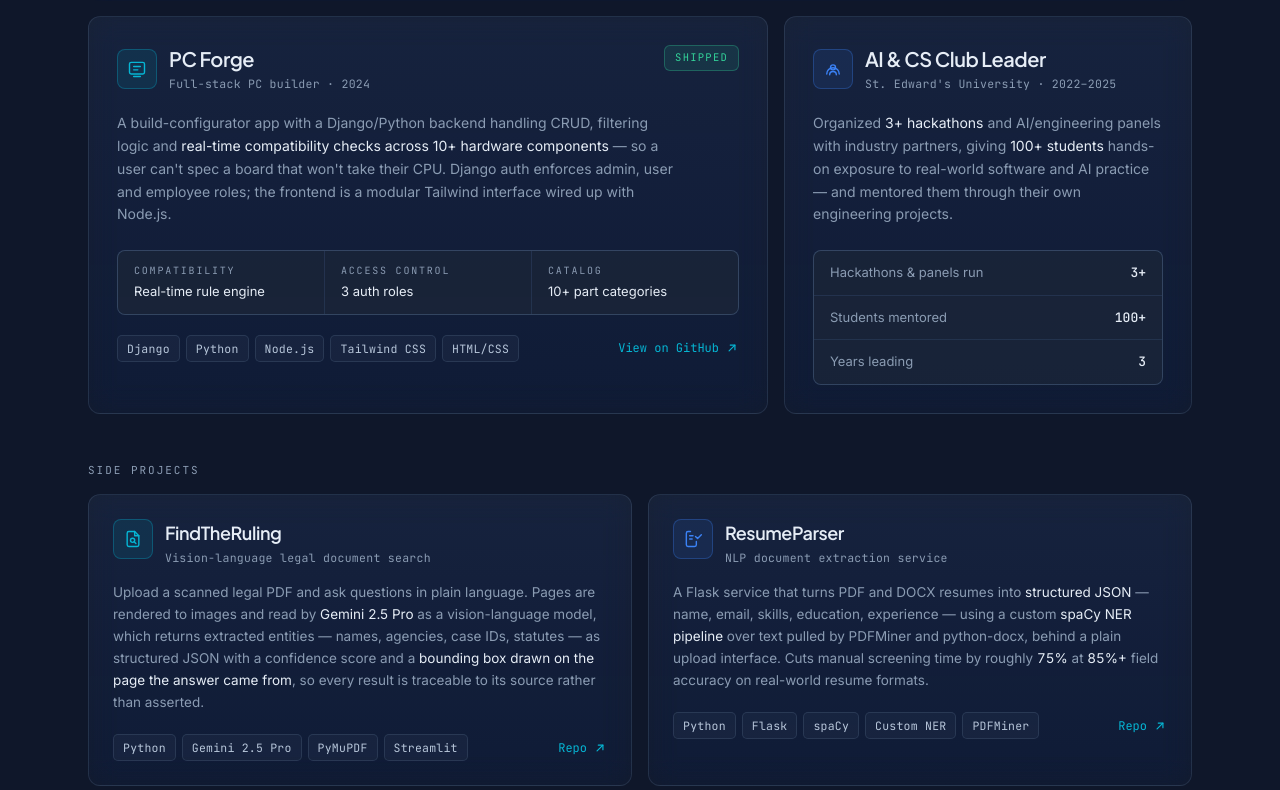
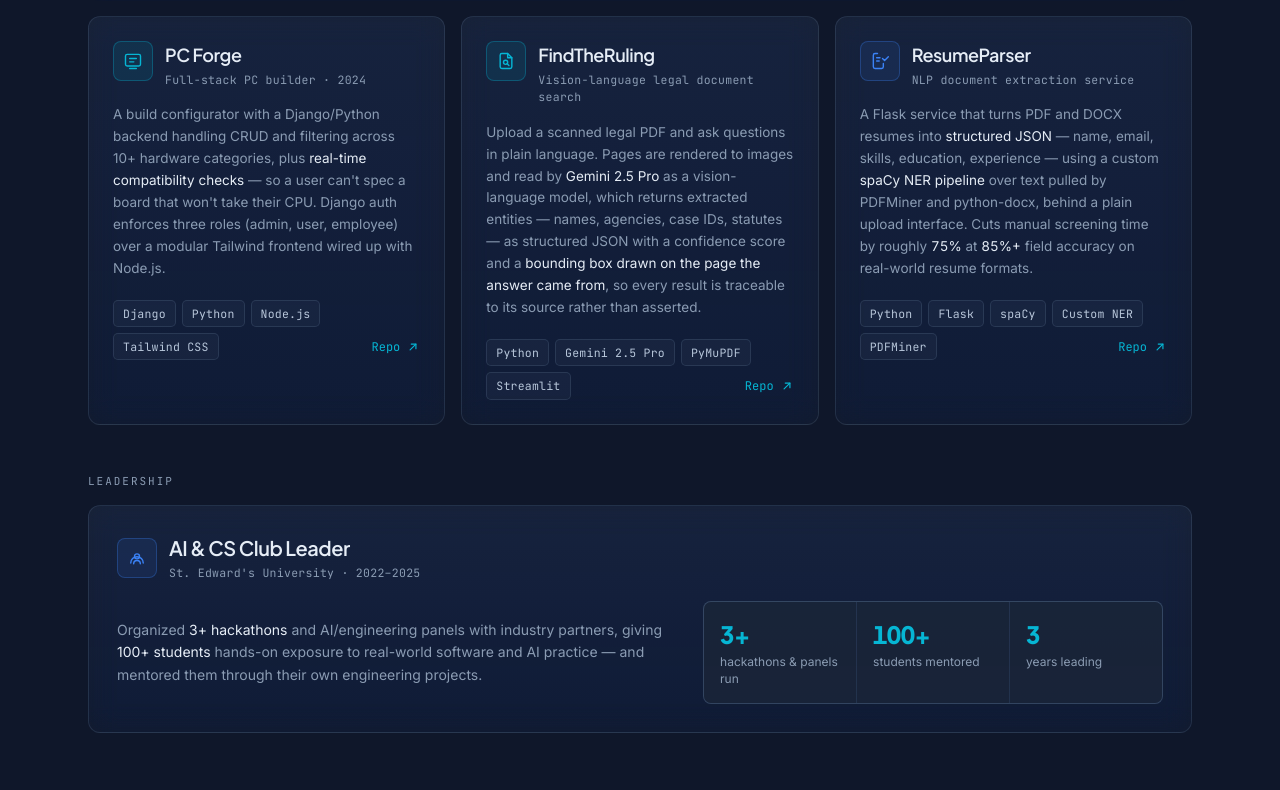
Before and after one commit to ZaayanJ/ZaayanJ.github.io, a plain HTML site: page index.html in a window 1280 px wide. Shown: the part 4420-5210 px from the top of the page. Drawn offline with nearby package versions, Linux system fonts and the light colour scheme.

Commit message:
Regroup projects section by kind rather than by tier
The Side projects label drew a line that encoded nothing: PC Forge is a
side project too, and the club card sat beside it as a visual peer despite
being a different kind of thing entirely.

- One Projects group: Formance featured, then PC Forge, FindTheRuling and
  ResumeParser as equal cards in a 3-up row.
- Leadership gets its own labeled group with the club card full width,
  copy left and a three-figure strip right.
- PC Forge loses its inline mini-grid (folded into the paragraph) and its
  SHIPPED badge, which singled it out among peers for no reason.

Co-Authored-By: Claude Opus 5 <noreply@anthropic.com>
Claude-Session: https://claude.ai/code/session_0146b6NwLgJr2dwHhR5nb6SU

```diff
--- a/index.html
+++ b/index.html
@@ -600,89 +600,35 @@
       </div>
     </article>
 
-    <div class="grid gap-4 lg:grid-cols-[1.25fr_.75fr]">
-      <article class="glass lift rounded-xl p-5 sm:p-7">
-        <div class="flex flex-wrap items-start justify-between gap-3">
-          <div class="flex items-center gap-3">
+    <div class="grid gap-4 md:grid-cols-2 lg:grid-cols-3">
+      <!-- PC Forge -->
+      <article class="glass lift rounded-xl p-5 sm:p-6">
+        <div class="flex items-start gap-3">
           <span class="flex h-10 w-10 shrink-0 items-center justify-center rounded-lg border border-cy/30 bg-cy/10 text-cy">
             <svg class="h-5 w-5" viewBox="0 0 24 24" fill="none" stroke="currentColor" stroke-width="1.7" stroke-linecap="round" stroke-linejoin="round"><rect x="3" y="4" width="18" height="14" rx="2"/><path d="M8 9h8M8 13h5"/><path d="M8 21h8"/></svg>
           </span>
           <div>
-              <h3 class="font-display text-xl font-semibold tracking-tight text-fg">PC Forge</h3>
+            <h3 class="font-display text-lg font-semibold tracking-tight text-fg">PC Forge</h3>
             <div class="mt-0.5 font-mono text-[11.5px] tracking-wide text-mut">Full-stack PC builder &middot; 2024</div>
           </div>
         </div>
-          <span class="rounded-md border border-ok/30 bg-ok/10 px-2.5 py-1 font-mono text-[10.5px] tracking-[.12em] text-ok">SHIPPED</span>
-        </div>
 
-        <p class="mt-5 max-w-[64ch] text-[14px] leading-relaxed text-mut">
-          A build-configurator app with a Django/Python backend handling CRUD, filtering logic and
-          <span class="text-fg">real-time compatibility checks across 10+ hardware components</span> — so a user can't
-          spec a board that won't take their CPU. Django auth enforces admin, user and employee roles; the frontend is
-          a modular Tailwind interface wired up with Node.js.
+        <p class="mt-4 text-[13.5px] leading-relaxed text-mut">
+          A build configurator with a Django/Python backend handling CRUD and filtering across 10+ hardware
+          categories, plus <span class="text-fg">real-time compatibility checks</span> — so a user can't spec a
+          board that won't take their CPU. Django auth enforces three roles (admin, user, employee) over a modular
+          Tailwind frontend wired up with Node.js.
         </p>
 
-        <div class="mt-6 grid gap-px overflow-hidden rounded-lg border border-hair bg-hair sm:grid-cols-3">
-          <div class="bg-well/40 px-4 py-3">
-            <div class="label !text-[10px]">Compatibility</div>
-            <div class="mt-1 text-[13px] text-fg">Real-time rule engine</div>
-          </div>
-          <div class="bg-well/40 px-4 py-3">
-            <div class="label !text-[10px]">Access control</div>
-            <div class="mt-1 text-[13px] text-fg">3 auth roles</div>
-          </div>
-          <div class="bg-well/40 px-4 py-3">
-            <div class="label !text-[10px]">Catalog</div>
-            <div class="mt-1 text-[13px] text-fg">10+ part categories</div>
-          </div>
-        </div>
-
         <div class="mt-5 flex flex-wrap items-center gap-1.5">
-          <span class="pill">Django</span><span class="pill">Python</span><span class="pill">Node.js</span><span class="pill">Tailwind CSS</span><span class="pill">HTML/CSS</span>
+          <span class="pill">Django</span><span class="pill">Python</span><span class="pill">Node.js</span><span class="pill">Tailwind CSS</span>
           <a href="https://github.com/ZaayanJ" target="_blank" rel="noopener" class="ml-auto inline-flex items-center gap-1.5 font-mono text-[12px] text-cy transition-colors hover:text-[#67E8F9]">
-            View on GitHub
+            Repo
             <svg class="h-3.5 w-3.5" viewBox="0 0 24 24" fill="none" stroke="currentColor" stroke-width="2" stroke-linecap="round" stroke-linejoin="round"><path d="M7 17 17 7"/><path d="M9 7h8v8"/></svg>
           </a>
         </div>
       </article>
 
-      <article class="glass lift rounded-xl p-5 sm:p-7">
-        <div class="flex items-center gap-3">
-          <span class="flex h-10 w-10 shrink-0 items-center justify-center rounded-lg border border-eb/30 bg-eb/10 text-eb">
-            <svg class="h-5 w-5" viewBox="0 0 24 24" fill="none" stroke="currentColor" stroke-width="1.7" stroke-linecap="round" stroke-linejoin="round"><path d="M16 19a4 4 0 0 0-8 0"/><circle cx="12" cy="10" r="3"/><path d="M4.5 18a7.5 7.5 0 1 1 15 0"/></svg>
-          </span>
-          <div>
-            <h3 class="font-display text-xl font-semibold tracking-tight text-fg">AI &amp; CS Club Leader</h3>
-            <div class="mt-0.5 font-mono text-[11.5px] tracking-wide text-mut">St. Edward's University &middot; 2022–2025</div>
-          </div>
-        </div>
-
-        <p class="mt-5 text-[14px] leading-relaxed text-mut">
-          Organized <span class="text-fg">3+ hackathons</span> and AI/engineering panels with industry partners,
-          giving <span class="text-fg">100+ students</span> hands-on exposure to real-world software and AI practice —
-          and mentored them through their own engineering projects.
-        </p>
-
-        <div class="mt-6 space-y-px overflow-hidden rounded-lg border border-hair bg-hair">
-          <div class="flex items-baseline justify-between bg-well/40 px-4 py-3">
-            <span class="text-[13px] text-mut">Hackathons &amp; panels run</span>
-            <span class="font-mono text-[13px] font-medium text-fg tnum">3+</span>
-          </div>
-          <div class="flex items-baseline justify-between bg-well/40 px-4 py-3">
-            <span class="text-[13px] text-mut">Students mentored</span>
-            <span class="font-mono text-[13px] font-medium text-fg tnum">100+</span>
-          </div>
-          <div class="flex items-baseline justify-between bg-well/40 px-4 py-3">
-            <span class="text-[13px] text-mut">Years leading</span>
-            <span class="font-mono text-[13px] font-medium text-fg tnum">3</span>
-          </div>
-        </div>
-      </article>
-    </div>
-
-    <div class="label mb-4 mt-12">Side projects</div>
-
-    <div class="grid gap-4 md:grid-cols-2">
       <!-- FindTheRuling -->
       <article class="glass lift rounded-xl p-5 sm:p-6">
         <div class="flex items-start gap-3">
@@ -741,6 +687,43 @@
         </div>
       </article>
     </div>
+
+    <div class="label mb-4 mt-12">Leadership</div>
+
+    <article class="glass lift rounded-xl p-5 sm:p-7">
+      <div class="flex items-center gap-3">
+        <span class="flex h-10 w-10 shrink-0 items-center justify-center rounded-lg border border-eb/30 bg-eb/10 text-eb">
+          <svg class="h-5 w-5" viewBox="0 0 24 24" fill="none" stroke="currentColor" stroke-width="1.7" stroke-linecap="round" stroke-linejoin="round"><path d="M16 19a4 4 0 0 0-8 0"/><circle cx="12" cy="10" r="3"/><path d="M4.5 18a7.5 7.5 0 1 1 15 0"/></svg>
+        </span>
+        <div>
+          <h3 class="font-display text-xl font-semibold tracking-tight text-fg">AI &amp; CS Club Leader</h3>
+          <div class="mt-0.5 font-mono text-[11.5px] tracking-wide text-mut">St. Edward's University &middot; 2022–2025</div>
+        </div>
+      </div>
+
+      <div class="mt-5 grid gap-6 lg:grid-cols-[1.1fr_.9fr] lg:items-center">
+        <p class="max-w-[62ch] text-[14px] leading-relaxed text-mut">
+          Organized <span class="text-fg">3+ hackathons</span> and AI/engineering panels with industry partners,
+          giving <span class="text-fg">100+ students</span> hands-on exposure to real-world software and AI practice —
+          and mentored them through their own engineering projects.
+        </p>
+
+        <div class="grid grid-cols-3 gap-px overflow-hidden rounded-lg border border-hair bg-hair">
+          <div class="bg-well/40 px-4 py-4">
+            <div class="font-display text-2xl font-extrabold tracking-tight text-cy tnum">3+</div>
+            <div class="mt-1 text-[12px] leading-snug text-mut">hackathons &amp; panels run</div>
+          </div>
+          <div class="bg-well/40 px-4 py-4">
+            <div class="font-display text-2xl font-extrabold tracking-tight text-cy tnum">100+</div>
+            <div class="mt-1 text-[12px] leading-snug text-mut">students mentored</div>
+          </div>
+          <div class="bg-well/40 px-4 py-4">
+            <div class="font-display text-2xl font-extrabold tracking-tight text-cy tnum">3</div>
+            <div class="mt-1 text-[12px] leading-snug text-mut">years leading</div>
+          </div>
+        </div>
+      </div>
+    </article>
   </section>
 
   <!-- ══ CONTACT ══ -->
```
Lines whose indentation alone changed are shown as unchanged.
